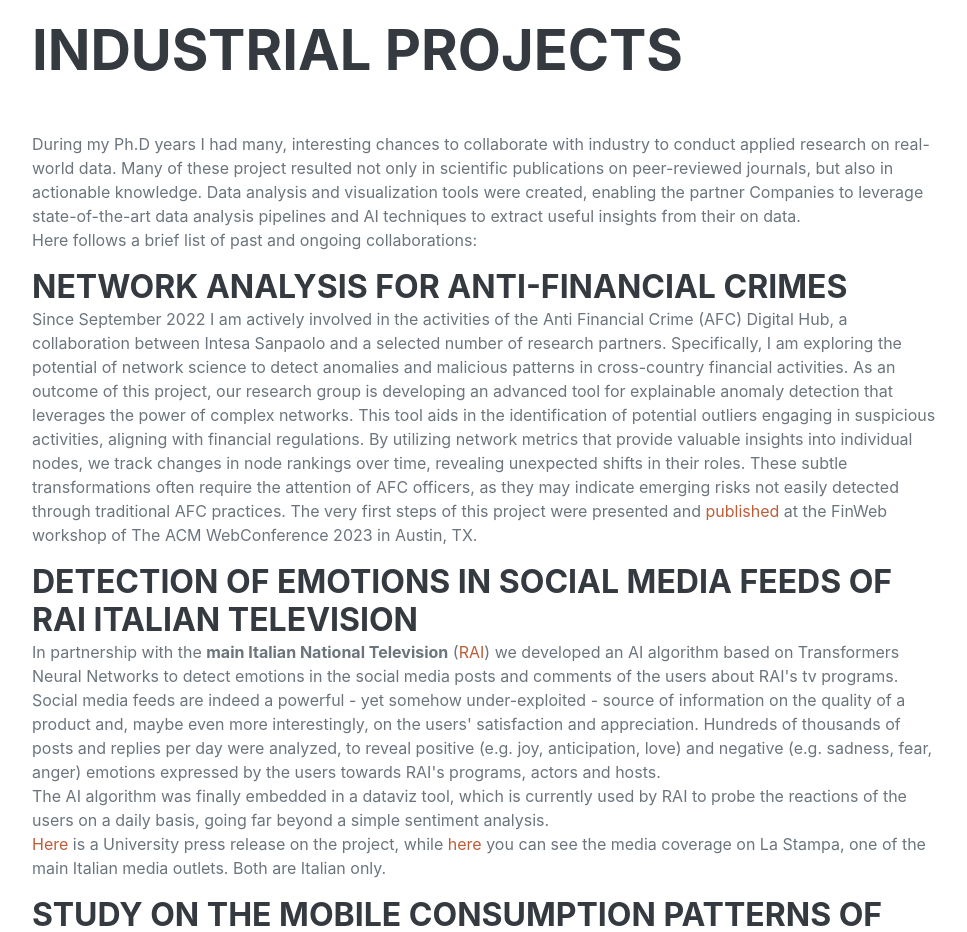
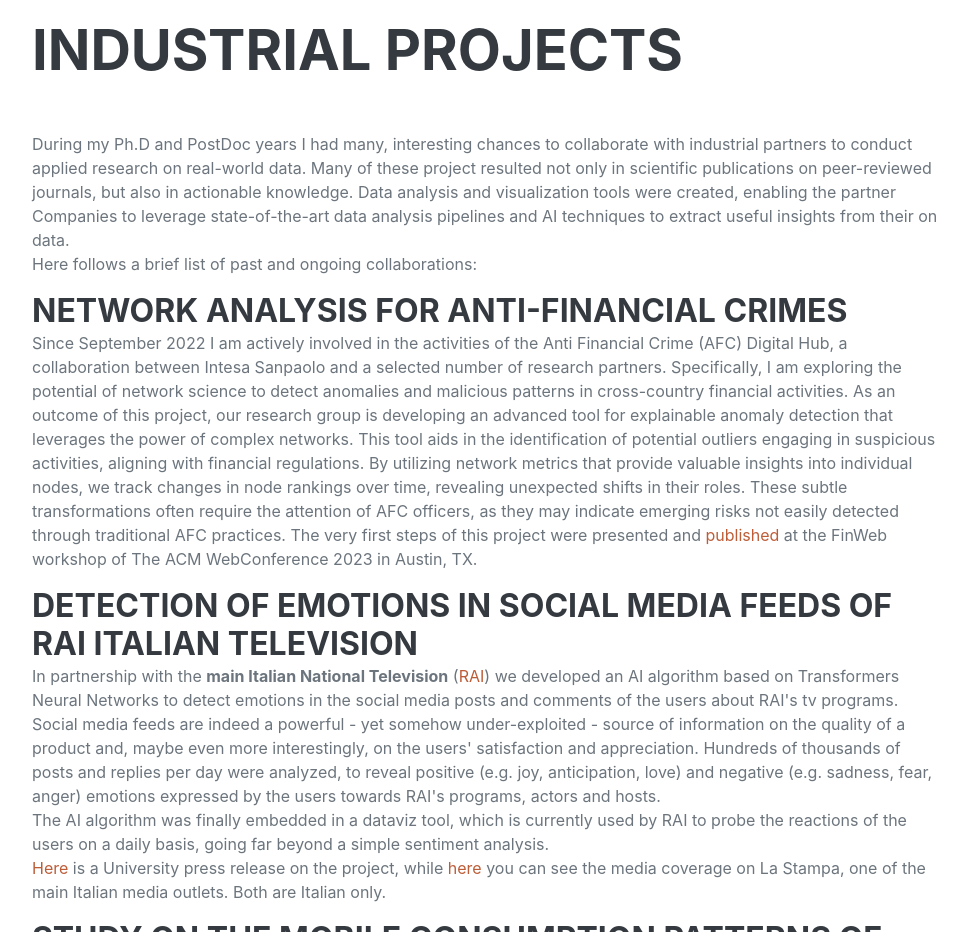
Before and after one commit to svilella/svilella.github.io, a plain HTML site: page index.html in a window 1280 px wide. Shown: the part 3180-4112 px from the top of the page, without its empty margins (288-1255 px from the left). Drawn offline with nearby package versions, Linux system fonts and the light colour scheme; a web font is replaced by a local one.

Commit message:
minor changes

```diff
--- a/index.html
+++ b/index.html
@@ -170,7 +170,7 @@
                 <div class="resume-section-content">
                     <h2 class="mb-5">Industrial Projects</h2>
 
-                    <p>During my Ph.D years I had many, interesting chances to collaborate with industry to conduct applied research on real-world data. Many of these project resulted not only in scientific publications on peer-reviewed journals, but also in actionable knowledge. Data analysis and visualization tools were created, enabling the partner Companies to leverage state-of-the-art data analysis pipelines and AI techniques to extract useful insights from their on data.
+                    <p>During my Ph.D and PostDoc years I had many, interesting chances to collaborate with industrial partners to conduct applied research on real-world data. Many of these project resulted not only in scientific publications on peer-reviewed journals, but also in actionable knowledge. Data analysis and visualization tools were created, enabling the partner Companies to leverage state-of-the-art data analysis pipelines and AI techniques to extract useful insights from their on data.
                         <br>
 
                     Here follows a brief list of past and ongoing collaborations:</p>
```
